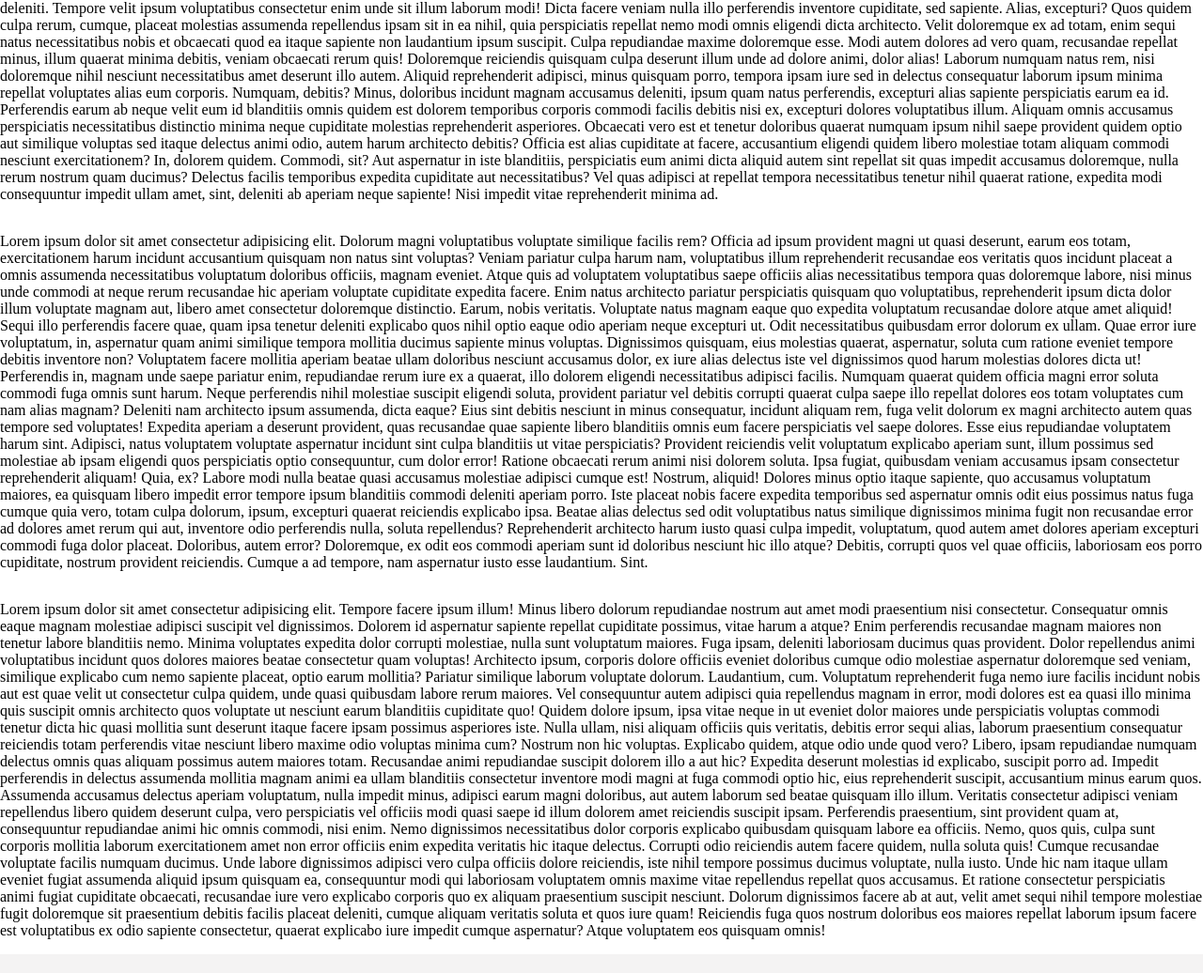
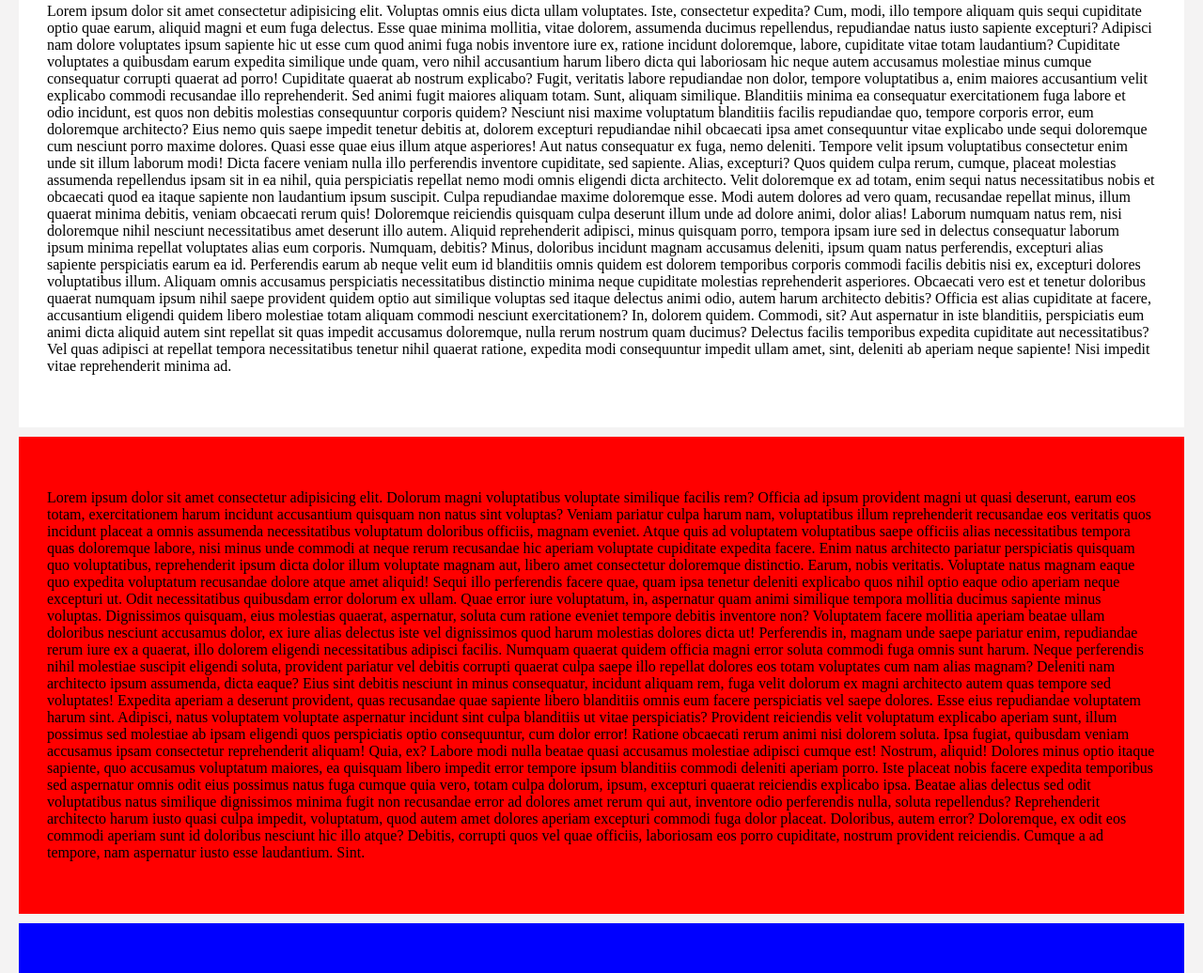
Before and after one commit to KrishnanditoLksn/jy-profilepage, a plain HTML site: page src/index.html in a window 1280 px wide. Shown: the part 1317-2353 px from the top of the page at 94% size. Drawn offline with Linux system fonts and the light colour scheme.

Commit message:
feat: container and article selector css

```diff
--- a/src/styles/styles.css
+++ b/src/styles/styles.css
@@ -71,7 +71,7 @@ li {
 /*Jumbotron*/
 div.jumbotron {
     background-image: url('/assets/IMG-20240125-WA0012.jpg');
-    background-size: cover;
+    background-size: auto;
     color: #fff;
     text-align: center;
     padding: 200px;
@@ -81,6 +81,7 @@ div.jumbotron {
     font-family: 'Ubuntu';
 }
 
+/*Jumbotron caption*/
 .jumbotron-article {
     direction: ltr;
     text-align: left;
@@ -91,13 +92,17 @@ div.jumbotron {
     font-size: medium;
     font-family: 'Fira Sans';
     text-align: center;
-    margin: 20px;
+    margin: 40px;
     padding: 0px;
     color: #1D2B53;
 }
 
 
+
 /*Article Section*/
+
+/*Kontainer pertama*/
+
 div.container-akar {
     margin: 50px auto;
     display: flex;
@@ -131,12 +136,59 @@ div.keseruan-div {
     background-color: rgb(255, 255, 255);
 }
 
+/*Kontainer kedua */
+
+/* Gaya container utama */
 div.container-kedua {
     display: flex;
     flex-direction: column;
+    justify-content: baseline;
+    padding: 10px;
+    margin: 10px;
+}
+
+/* Gaya untuk artikel */
+article {
+    margin: 10px 0;
+    padding: 20px;
+
+}
+
+/* aside {
+    width: 40%;
+    padding-right: 0.5rem;
+    margin-left: 0.5rem;
+    float: right;
+    box-shadow: inset 5px 0 5px -5px #29627e;
+    font-style: italic;
+    color: #29627e;
+  }
+   */
+
+/* Gaya untuk div sejarah-isi-div */
+div.sejarah-isi-div {
     background-color: white;
-    justify-content: space-between;
+    padding: 10px;
+    margin-bottom: 10px;
+
 }
+
+/* Gaya untuk div kegiatan-isi-div */
+div.kegiatan-isi-div {
+    background-color: red;
+    padding: 10px;
+    margin-bottom: 10px;
+}
+
+
+div.keseruan-isi-div {
+    background-color: blue;
+    padding: 10px;
+    margin-bottom: 10px;
+
+}
+
+
 
 /*Aside section*/
 aside {
```
